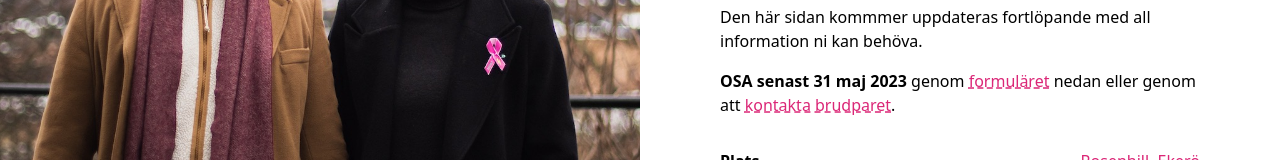
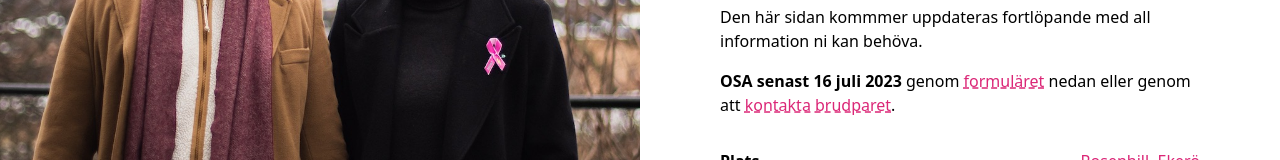
Before and after one commit to believer/rickard-och-jessica, a Next.js app: page / in a window 1280 px wide. Shown: the part 395-555 px from the top of the page. Built offline with nearby package versions, Linux system fonts and the light colour scheme.

Commit message:
chore: update osa date

```diff
--- a/app/page.tsx
+++ b/app/page.tsx
@@ -64,7 +64,7 @@ export default function Home() {
             kan behöva.
           </p>
           <p className="mt-4">
-            <span className="font-semibold">OSA senast 31 maj 2023</span> genom{" "}
+            <span className="font-semibold">OSA senast <time dateTime="2023-07-16">16 juli 2023</time></span> genom{" "}
             <a
               href="#osa"
               className="underline decoration-dashed decoration-pink-600 text-pink-600"
```
